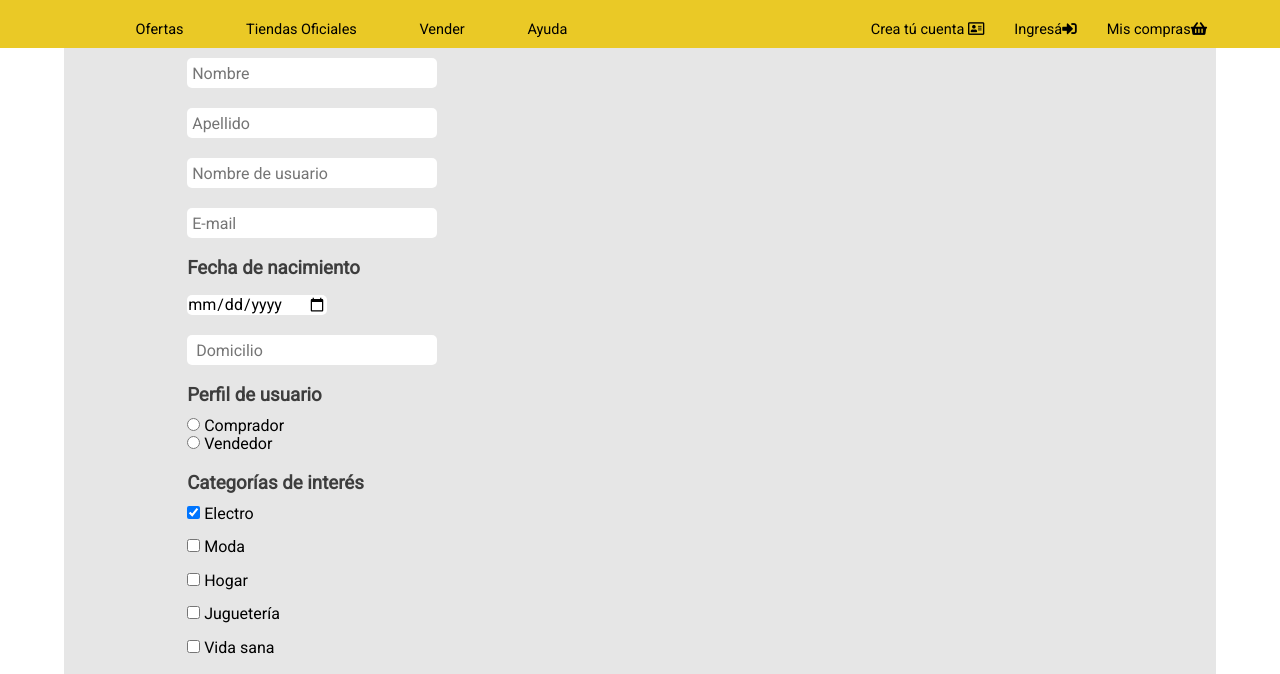
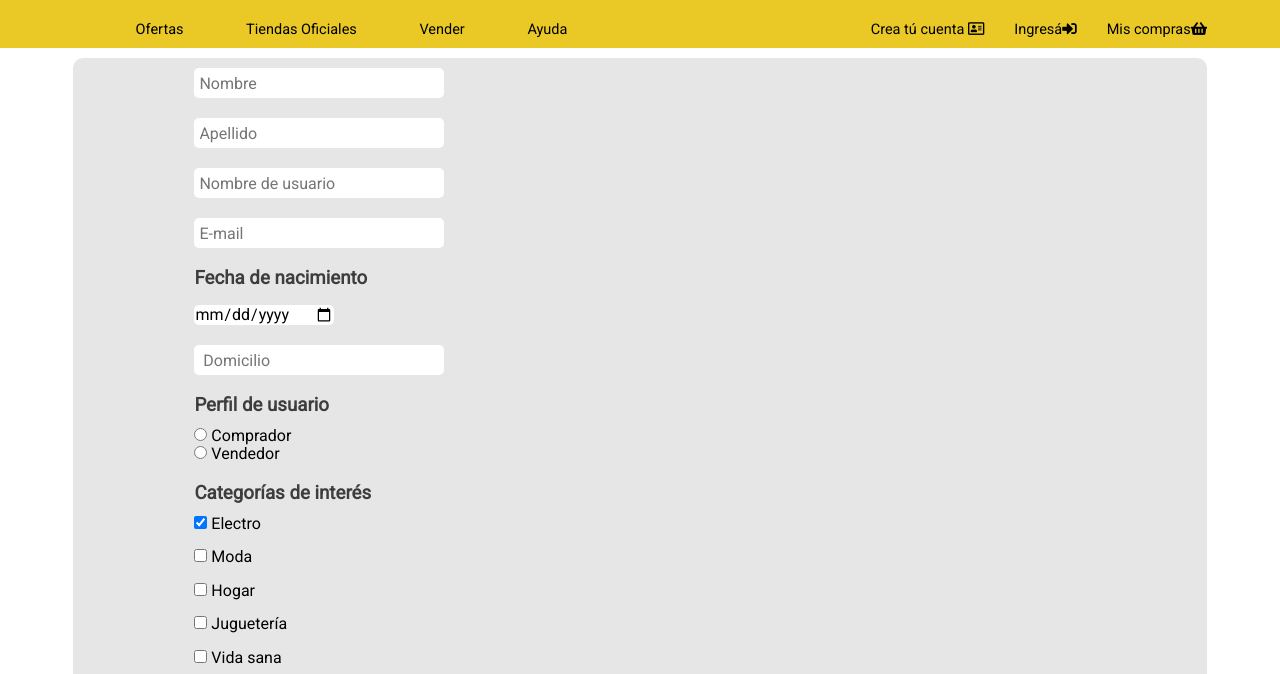
Before and after one commit to MarcosSWeis/mercadoLiebre, a website: page views/register.html in a window 1280 px wide. Shown: the part 116-790 px from the top of the page. Drawn offline with Linux system fonts and the light colour scheme.

Commit message:
ajustando styles

```diff
--- a/public/css/form-register-styles.css
+++ b/public/css/form-register-styles.css
@@ -7,6 +7,9 @@
 .form-register {
   background-color: white;
   width: 100%;
+}
+.envoltorio {
+  padding: 10px;
 }
 .high-box-input input {
   width: 250px;
@@ -18,6 +21,8 @@
   margin: auto;
   padding: 10px;
   background-color: rgba(230, 230, 230);
+  border-radius: 10px;
+  padding: 10px;
 }
 
 .div-form-register {
```
Also changed, not shown: views/home.html (+4 -2 lines).
